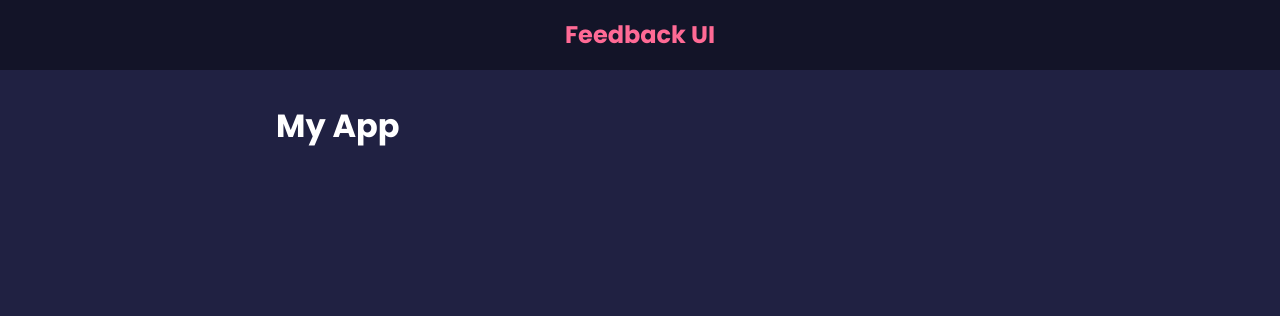
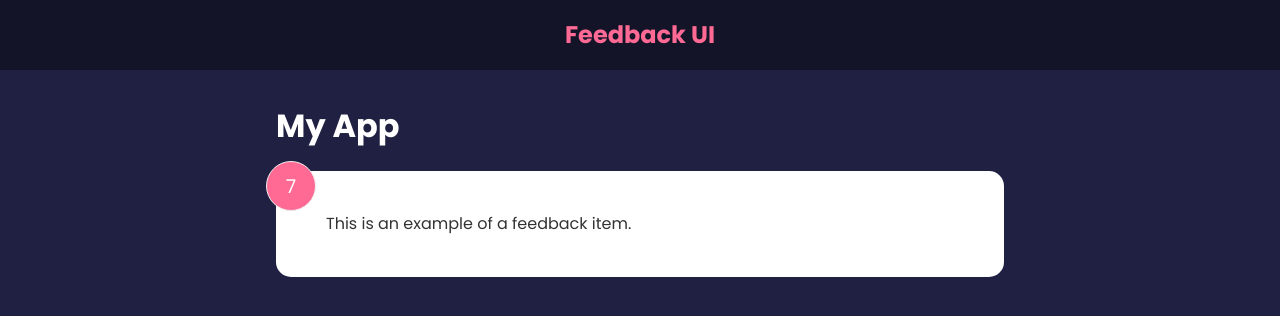
Before and after one commit to aschnitkey/reactFeedbackApp, a React (Create React App) app: page / in a window 1280 px wide. Shown: the top 316 px of the page. Built offline with nearby package versions, Linux system fonts and the light colour scheme.

Commit message:
state and useState

```diff
--- a/src/App.js
+++ b/src/App.js
@@ -1,6 +1,7 @@
 import React from "react";
 
 import Header from "./components/Header";
+import FeedbackItem from "./components/FeedbackItem";
 
 function App () {
     return (
@@ -8,6 +9,7 @@
         <Header />
             <div className="container">
                 <h1>My App</h1>
+                <FeedbackItem />
             </div>
         </>
     );
--- /dev/null
+++ b/src/components/FeedbackItem.js
@@ -0,0 +1,17 @@
+import React from 'react';
+import {useState} from 'react';
+
+function FeedbackItem() {
+
+    const [rating, setRating] = useState(7);
+    const [text, setText] = useState("This is an example of a feedback item.");
+
+    return (
+        <div className="card">
+            <div className="num-display">{rating}</div>
+            <div className="text-display">{text}</div>
+        </div>
+    )
+}
+
+export default FeedbackItem
```
